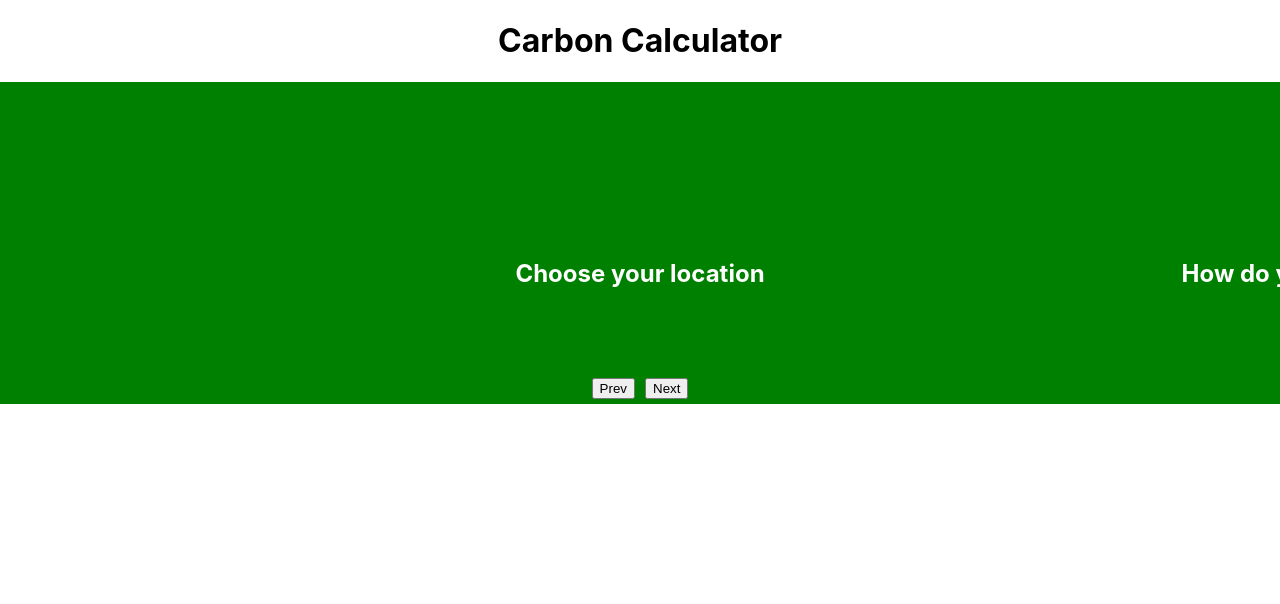
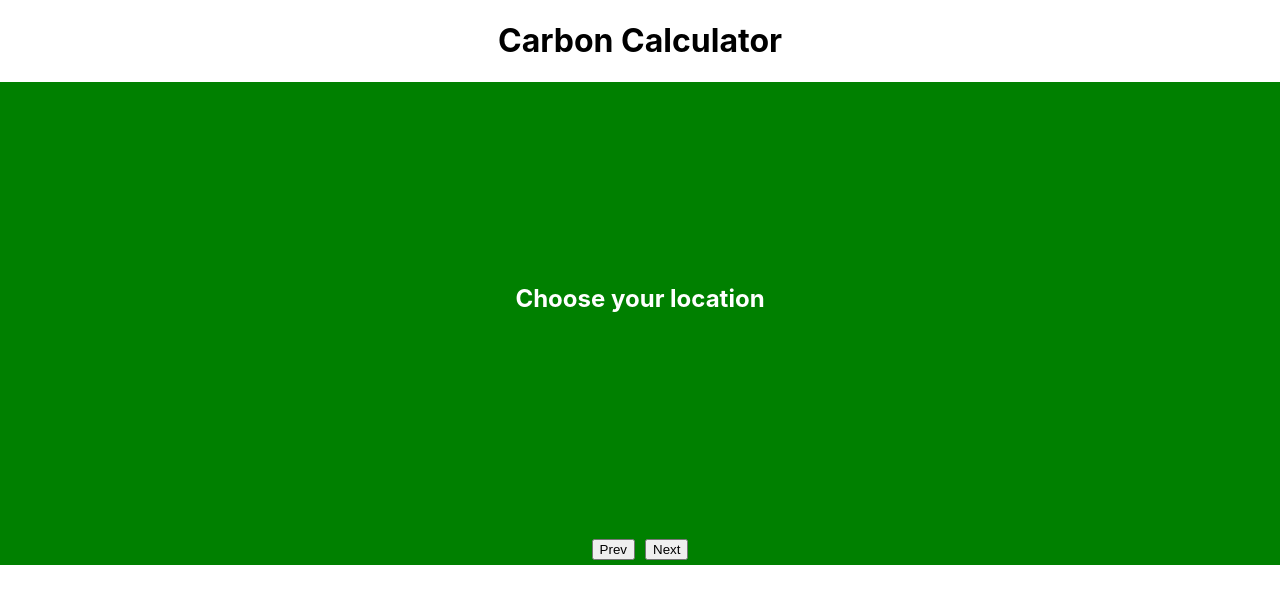
Before and after one commit to douglasrusse11/CO2_Calculator_Group_Project, a React (Create React App) app: page / in a window 1280 px wide. Shown: the top 604 px of the page. Built offline with nearby package versions, Linux system fonts and the light colour scheme; no server answers.

Commit message:
removes div in CarbonContainer

```diff
--- a/src/container/CarbonContainer.js
+++ b/src/container/CarbonContainer.js
@@ -35,7 +35,6 @@ const CarbonContainer = () => {
         <>
         <h1>Carbon Calculator</h1>
         <Chart chartData={chartData}/>
-        <div className="Carousel">
         <Carousel>
         <CarouselItem><CountrySelector updateSelectedCountry={updateSelectedCountry}/></CarouselItem>
         <CarouselItem><Travel updateFormData={updateFormData}/></CarouselItem>
@@ -44,7 +43,6 @@ const CarbonContainer = () => {
         <CarouselItem><Flight updateFormData={updateFormData}/></CarouselItem>
         <CarouselItem><FinalCharts chartData={chartData}/></CarouselItem>
         </Carousel>
-        </div>
         </>
     )
 };
--- a/src/container/Carousel.css
+++ b/src/container/Carousel.css
@@ -6,15 +6,19 @@
 .inner {
     white-space: nowrap;
     transition: transform 0.5s;
+    display:row
+
 
 }
 
 .carousel-item {
     display: inline-flex;
+    flex-direction: column;
     align-items: center;
     justify-content: center;
-    height: 200px;
+    height: 250px;
     color: #fff;
+
 }
 
 .indicators {
```
